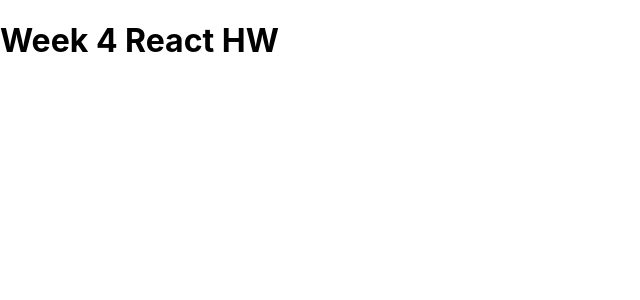
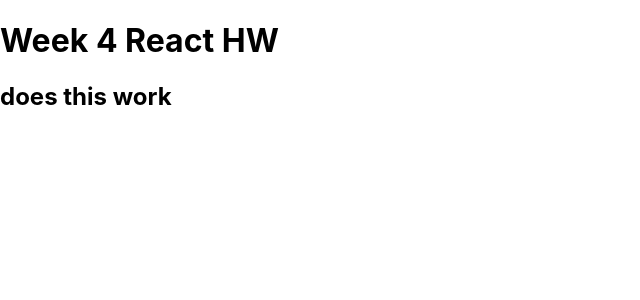
Before and after one commit to beckslange/react-weather-app-week4hw, a React (Create React App) app: page / in a window 1280 px wide. Shown: the top 300 px of the page, without its empty margins (0-640 px from the left). Built offline with nearby package versions, Linux system fonts and the light colour scheme.

Commit message:
added weather-app

```diff
--- a/src/App.js
+++ b/src/App.js
@@ -7,6 +7,7 @@
   return (
     <div className="classname">
       <h1>Week 4 React HW</h1>
+      <h2>does this work</h2>
     </div>
   );
 }
```
